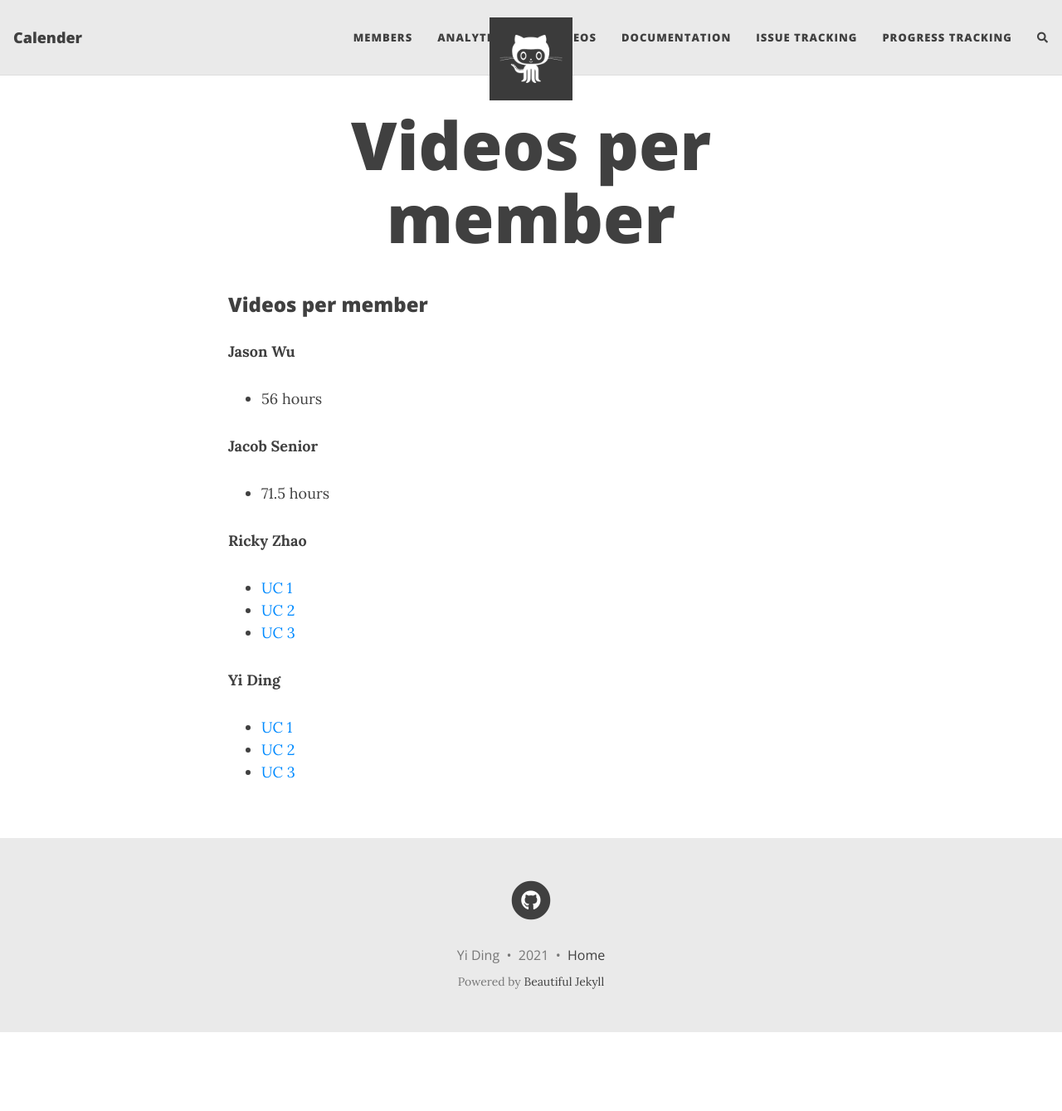
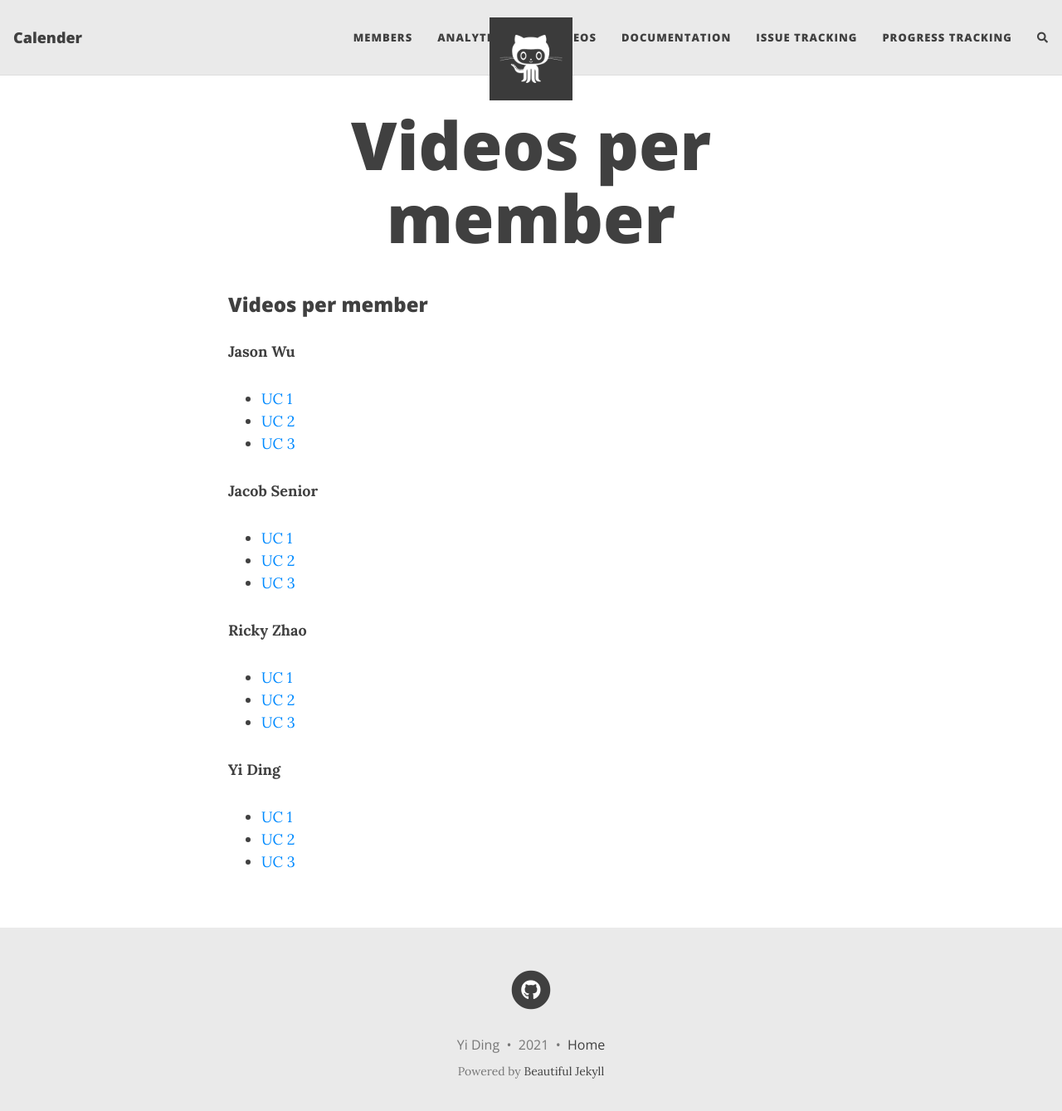
Before and after one commit to Ianewb/SE1-Something, a Jekyll site: the page built from videos.md, in a window 1280 px wide and 1352 px high. Shown: the top 1339 px of the window at 83% size. Built offline with Jekyll 4.4.1, drawn with Linux system fonts in a browser that asks for light colours; nearby versions of some CDN libraries; our own code applies the rules of GitHub Pages for plain Markdown files; comment, search, counter and statistics services are not loaded.

Commit message:
Update videos.md

```diff
--- a/videos.md
+++ b/videos.md
@@ -1,10 +1,15 @@
 ### Videos per member
 
 **Jason Wu**
-* 56 hours
+* [UC 1]()
+* [UC 2]()
+* [UC 3]()
+
 
 **Jacob Senior**
-* 71.5 hours
+* [UC 1]()
+* [UC 2]()
+* [UC 3]()
 
 **Ricky Zhao**
 * [UC 1](https://youtu.be/C-TEz3bpVF0)
```
